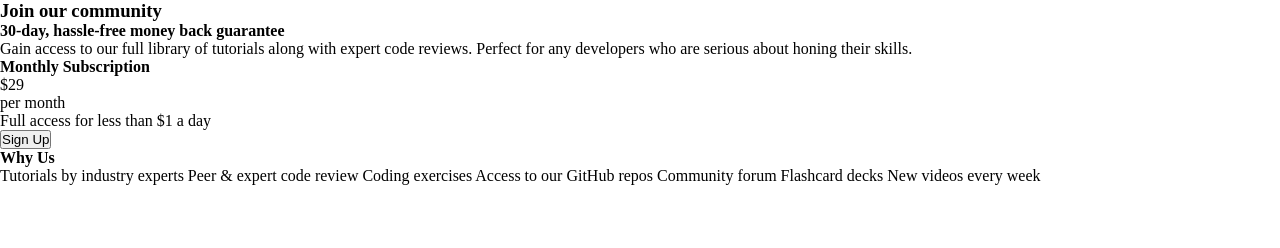
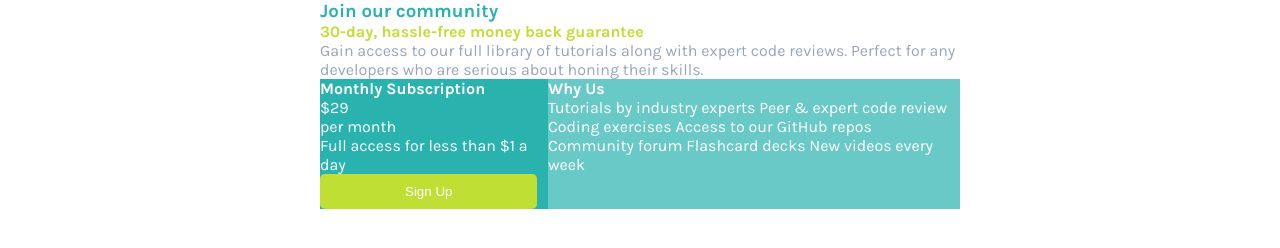
Before and after one commit to vcalvo25/price-grid-component, a plain HTML site: page index.html in a window 1280 px wide. Drawn offline with Linux system fonts and the light colour scheme; a web font is replaced by a local one.

Commit message:
Add styles

```diff
--- a/index.html
+++ b/index.html
@@ -6,6 +6,11 @@
 
   <link rel="icon" type="image/png" sizes="32x32" href="./images/favicon-32x32.png">
   <link rel="stylesheet" href="styles.css">
+
+  <link rel="preconnect" href="https://fonts.googleapis.com">
+  <link rel="preconnect" href="https://fonts.gstatic.com" crossorigin>
+  <link href="https://fonts.googleapis.com/css2?family=Amarante&family=Coiny&family=Hanken+Grotesk:ital,wght@0,100..900;1,100..900&family=Karla:ital,wght@0,200..800;1,200..800&family=Lavishly+Yours&family=Lora:ital,wght@0,400..700;1,400..700&family=Montserrat:ital,wght@0,100..900;1,100..900&family=Overpass:ital,wght@0,100..900;1,100..900&family=Space+Mono:ital,wght@0,400;0,700;1,400;1,700&display=swap" rel="stylesheet">
+
   <title>Frontend Mentor | Single Price Grid Component</title>
 
 </head>
@@ -13,7 +18,7 @@
 
   <!--Top Horizontal Rectangle-->
   <div class="card">
-    <div class="horizontal-card">
+    <div class="top-card">
       <h3>Join our community</h3>
       <h4>30-day, hassle-free money back guarantee</h4>
 
@@ -21,17 +26,18 @@
       Perfect for any developers who are serious about honing their skills.</p>
     </div>
 <!--Vertical Squares-->
-    <div class="monthly-vertical">
+    <div class="bottom-card">
+      <div class="monthly-sub">
       <h4>Monthly Subscription</h4>
-      <p>&dollar;29 <p>per month</p></p>
-      <p>Full access for less than &dollar;1 a day</p>
+      <p>&dollar;29 <p id="per-month">per month</p></p>
+      <p id="description">Full access for less than &dollar;1 a day</p>
 
       <button>Sign Up</button>
     </div>
 
-    <div class="why-vertical">
+    <div class="why-us">
       <h4>Why Us</h4>
-      <p>Tutorials by industry experts
+      <p id="description">Tutorials by industry experts
         Peer &amp; expert code review
         Coding exercises
         Access to our GitHub repos
@@ -39,6 +45,7 @@
         Flashcard decks
         New videos every week</p>
     </div>
+    </div>
 
 </div>
 </body>
--- a/styles.css
+++ b/styles.css
@@ -1,3 +1,10 @@
+:root {
+    --teal: hsl(179, 62%, 43%);
+    --green: hsl(71, 73%, 54%);
+    --light-teal: hsl(204, 43%, 93%);
+    --gray: hsl(218, 22%, 67%);
+}
+
 * {
     margin: 0;
     padding: 0px;
@@ -6,8 +13,50 @@
 
 body {
     font-size: 16px;
+    font-family: "Karla", sans-serif;
 }
 
 .card {
 
+    max-width: 100%;
+    width: 50%;
+    margin: auto;
+    border-radius: 10px;
 }
+
+.top-card h4 {
+    color: var(--green);
+}
+
+.top-card p {
+    color: var(--gray);
+}
+
+h3 {
+    color: var(--teal);
+    font-weight: 700;
+}
+
+.bottom-card  {
+    display: flex;
+    color: white;
+
+}
+
+.monthly-sub {
+    background-color: var(--teal);
+    max-width: 100%;
+    width: 100%;
+}
+
+.why-us {
+    background-color: hsla(179, 62%, 43%, .7)
+}
+
+button {
+    background-color: var(--green);
+    color: white;
+    border: none;
+    padding: 10px 85px;
+    border-radius: 5px;
+}
```
Also changed, not shown: 1 other file.
